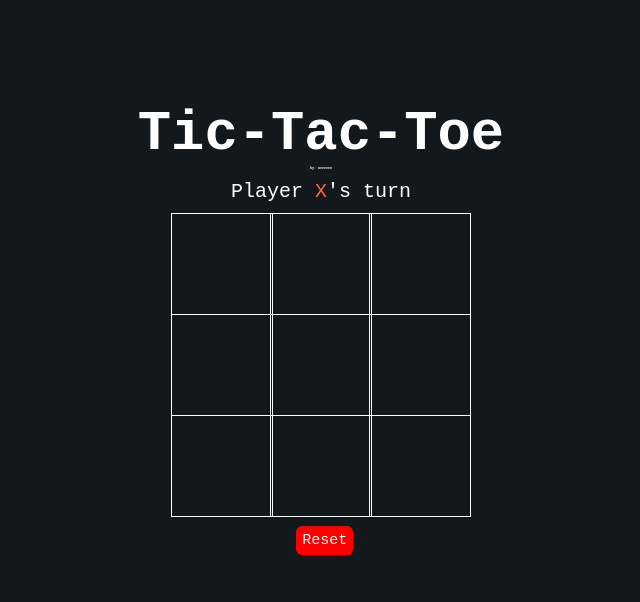
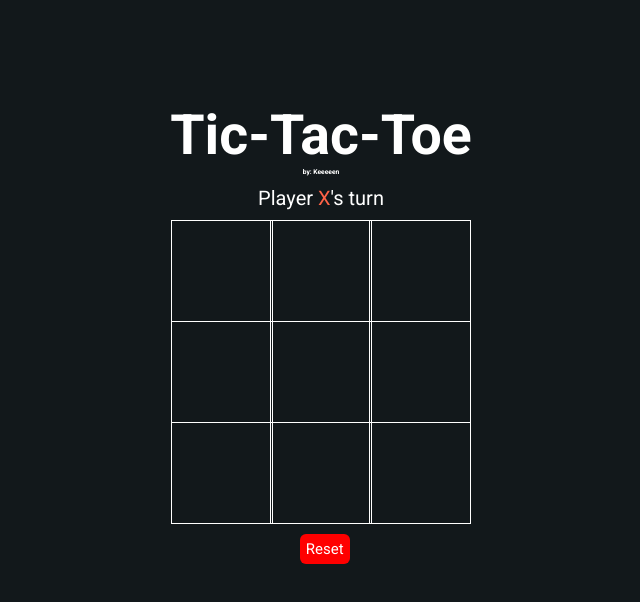
Before and after one commit to Keeeeen97/Tic-Tac-Toe, a plain HTML site: page index.html in a window 1280 px wide. Shown: the whole page, without its empty margins (319-959 px from the left). Drawn offline with Linux system fonts and the light colour scheme.

Commit message:
changed font

```diff
--- a/style.css
+++ b/style.css
@@ -1,7 +1,9 @@
+@import url("https://fonts.googleapis.com/css2?family=Lobster&family=Roboto:wght@300;400;500;700;900&display=swap");
+
 * {
   padding: 0;
   margin: 0;
-  font-family: monospace;
+  font-family: "Roboto", sans-serif;
 }
 
 .background {
@@ -20,7 +22,7 @@
 .author {
   color: white;
   text-align: center;
-  font-size: 5px;
+  font-size: 10px;
 }
 
 .display {
```
